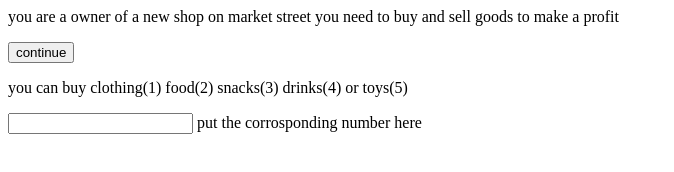
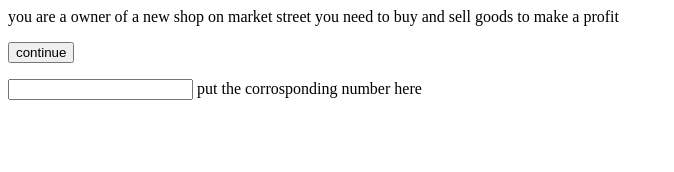
Before and after one commit to spacetinker/shop-game, a plain HTML site: page primary.html in a window 1280 px wide. Shown: the whole page, without its empty margins (0-674 px from the left). Drawn offline with Linux system fonts and the light colour scheme.

Commit message:
Update primary.html

```diff
--- a/primary.html
+++ b/primary.html
@@ -25,7 +25,7 @@
 <button id="buy" hidden>
     buy goods
 </button>
-<p> you can buy clothing(1) food(2) snacks(3) drinks(4) or toys(5) </p>
+<p hidden > you can buy clothing(1) food(2) snacks(3) drinks(4) or toys(5) </p>
     <input type="number" id="sellselect" > put the corrosponding number here</input>
 </html>
 <script>
```
